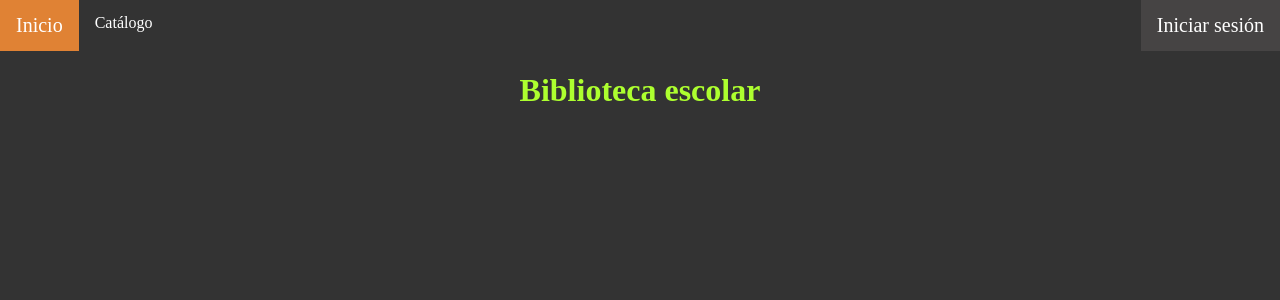
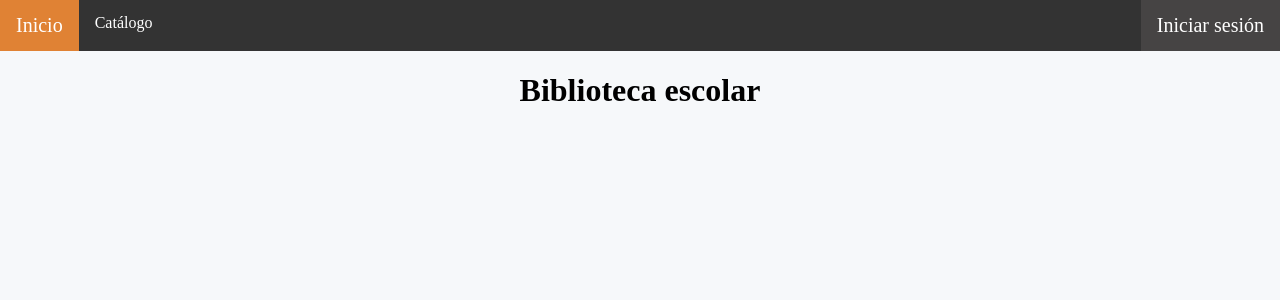
Before and after one commit to marko4789/Biblioteca-escolar-php, a PHP site: page /Index.php in a window 1280 px wide. Shown: the top 300 px of the page. Run offline with PHP 8.4, Linux system fonts and the light colour scheme.

Commit message:
Cambié el fondo del body

```diff
--- a/css/Estilo.css
+++ b/css/Estilo.css
@@ -2,9 +2,9 @@
 body {
     margin: 0;
     padding: 0;
-    background-color: #333;
-    color:greenyellow;
- /*   background-color: #F6F8FA;*/
+  /*background-color: #333;
+    color:rgb(255, 47, 82);*/
+    background-color: #F6F8FA;
     font-family: 'Times New Roman', Times, serif;
 }
 
```
